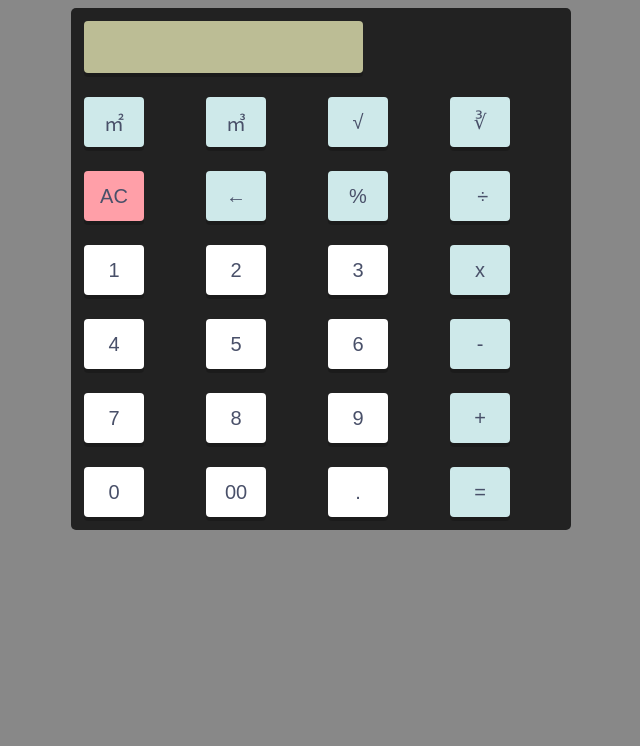
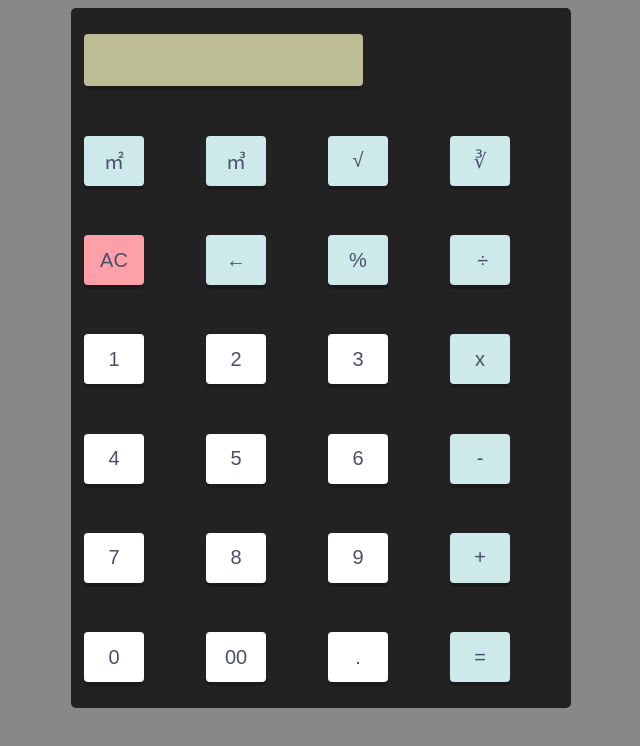
Before and after one commit to Jiyagandhi/Calculator, a plain HTML site: page index.html in a window 1280 px wide. Shown: the whole page, without its empty margins (319-959 px from the left). Drawn offline with Linux system fonts and the light colour scheme.

Commit message:
Update calculator.css

```diff
--- a/calculator.css
+++ b/calculator.css
@@ -5,9 +5,9 @@ body {
 table {
   margin: auto;
   background-color: #222;
-  width: 500px;
+  width: 800px;
   max-width: 500px;
-  height: 500px;
+  height: 700px;
   text-align: center;
   border-radius: 5px;
   padding-right: 10px;
```
